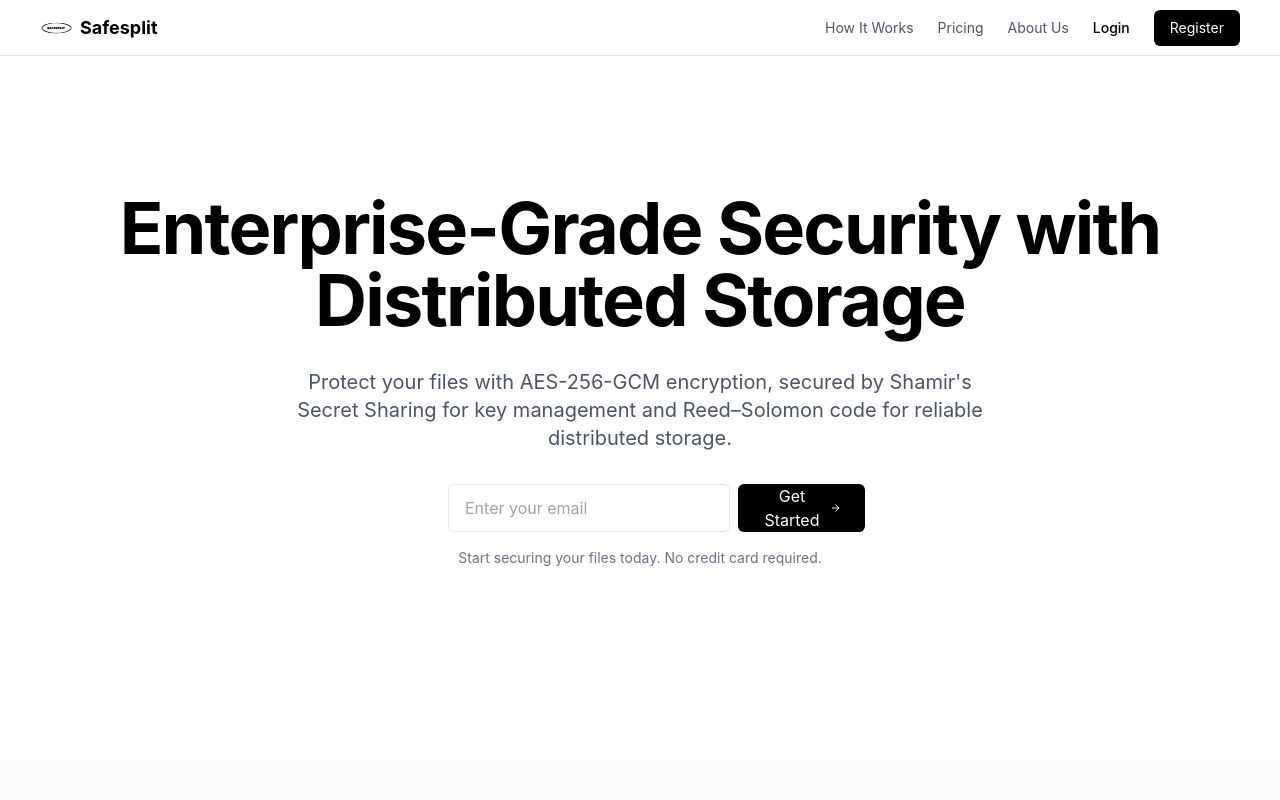
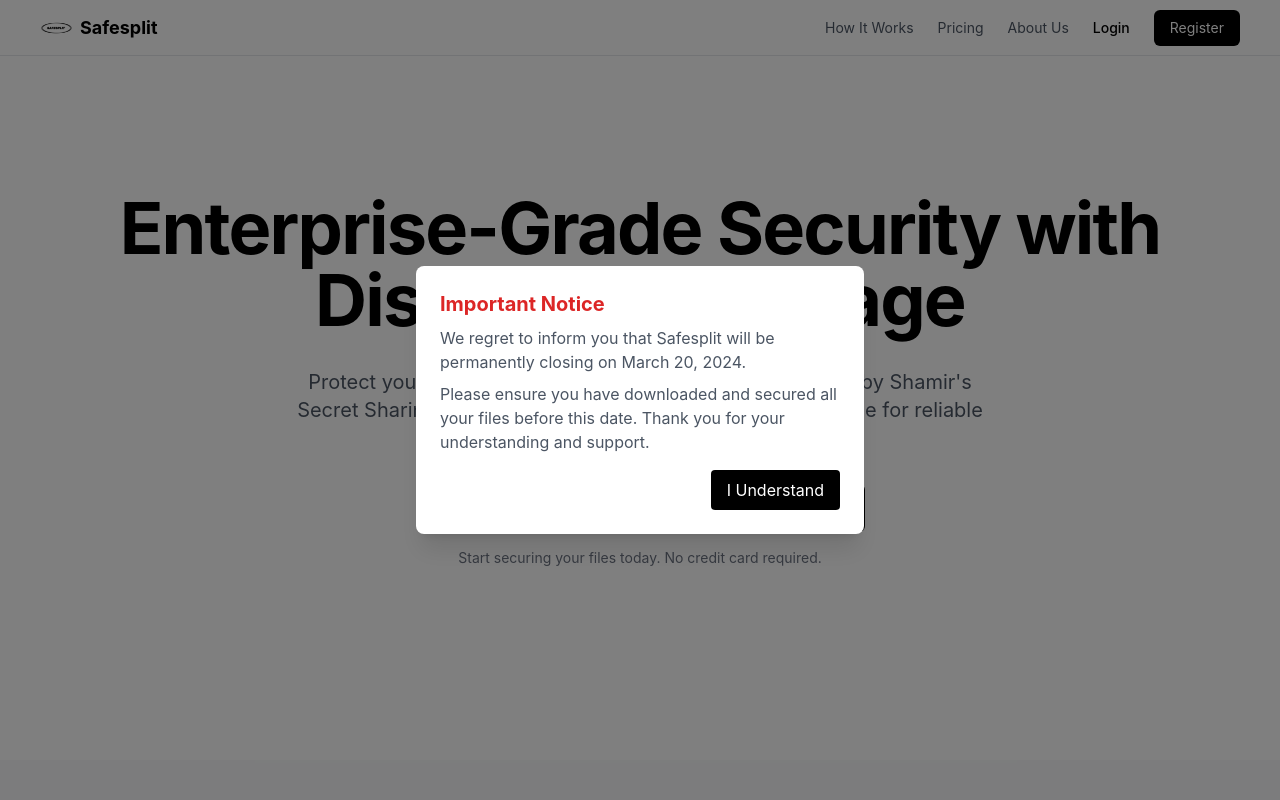
Before and after one commit to Lightningwave/safesplit, a React (Create React App) app in the folder frontend/: page / in a window 1280 px wide. Shown: the top 800 px of the page. Built offline with nearby package versions, Linux system fonts and the light colour scheme.

Commit message:
Closure message

```diff
--- /dev/null
+++ b/frontend/src/components/Closure.js
@@ -0,0 +1,41 @@
+import React, { useState, useEffect } from 'react';
+
+const ClosureAlert = () => {
+  const [isOpen, setIsOpen] = useState(false);
+
+  useEffect(() => {
+    setIsOpen(true);
+  }, []);
+
+  if (!isOpen) return null;
+
+  return (
+    <div className="fixed inset-0 bg-black bg-opacity-50 z-50 flex items-center justify-center p-4">
+      <div className="bg-white rounded-lg max-w-md w-full p-6 shadow-xl">
+        <div className="mb-4">
+          <h2 className="text-xl font-bold text-red-600 mb-2">
+            Important Notice
+          </h2>
+          <div className="text-gray-600 space-y-2">
+            <p>
+              We regret to inform you that Safesplit will be permanently closing on March 20, 2024.
+            </p>
+            <p>
+              Please ensure you have downloaded and secured all your files before this date. Thank you for your understanding and support.
+            </p>
+          </div>
+        </div>
+        <div className="flex justify-end">
+          <button
+            onClick={() => setIsOpen(false)}
+            className="px-4 py-2 bg-black text-white rounded hover:bg-gray-800 transition-colors"
+          >
+            I Understand
+          </button>
+        </div>
+      </div>
+    </div>
+  );
+};
+
+export default ClosureAlert;
--- a/frontend/src/components/HomePage.js
+++ b/frontend/src/components/HomePage.js
@@ -1,6 +1,9 @@
 import React from 'react';
 import { Link, useNavigate } from 'react-router-dom';
 import { ArrowRight, Upload, Lock, Shield, Check } from 'lucide-react';
+import ClosureAlert from './Closure';
+
+
 
 function HomePage() {
   const navigate = useNavigate();
@@ -12,6 +15,7 @@
 
   return (
     <div className="flex flex-col min-h-screen">
+      <ClosureAlert />
       <main className="flex-1">
       <section className="w-full py-12 md:py-24 lg:py-32 xl:py-48">
           <div className="container mx-auto max-w-[1200px] px-4">
```
